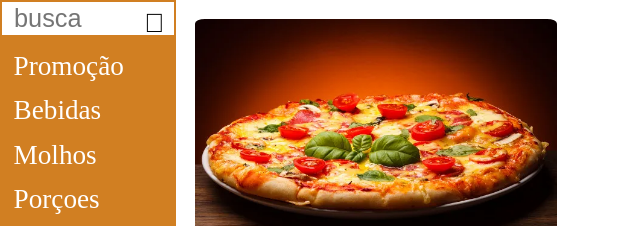
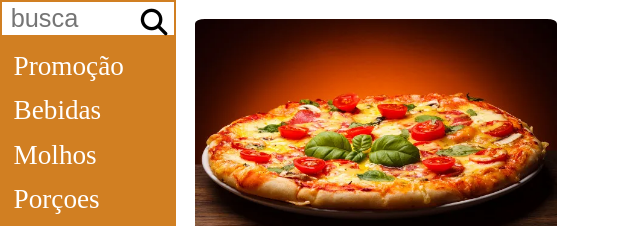
Before and after one commit to raul-44/restaurante_busca, a plain HTML site: page index.html in a window 1280 px wide. Shown: the top 226 px of the page, 0-640 px from the left. Drawn offline with Linux system fonts and the light colour scheme; a web font is replaced by a local one.

Commit message:
Update restaurante.css

```diff
--- a/restaurante.css
+++ b/restaurante.css
@@ -12,7 +12,6 @@
  width: 100%;
 }
 #busca{
-  font-family: "Staatliches", sans-serif;
     transition: 0.35s;
 }
 #mall{
```
